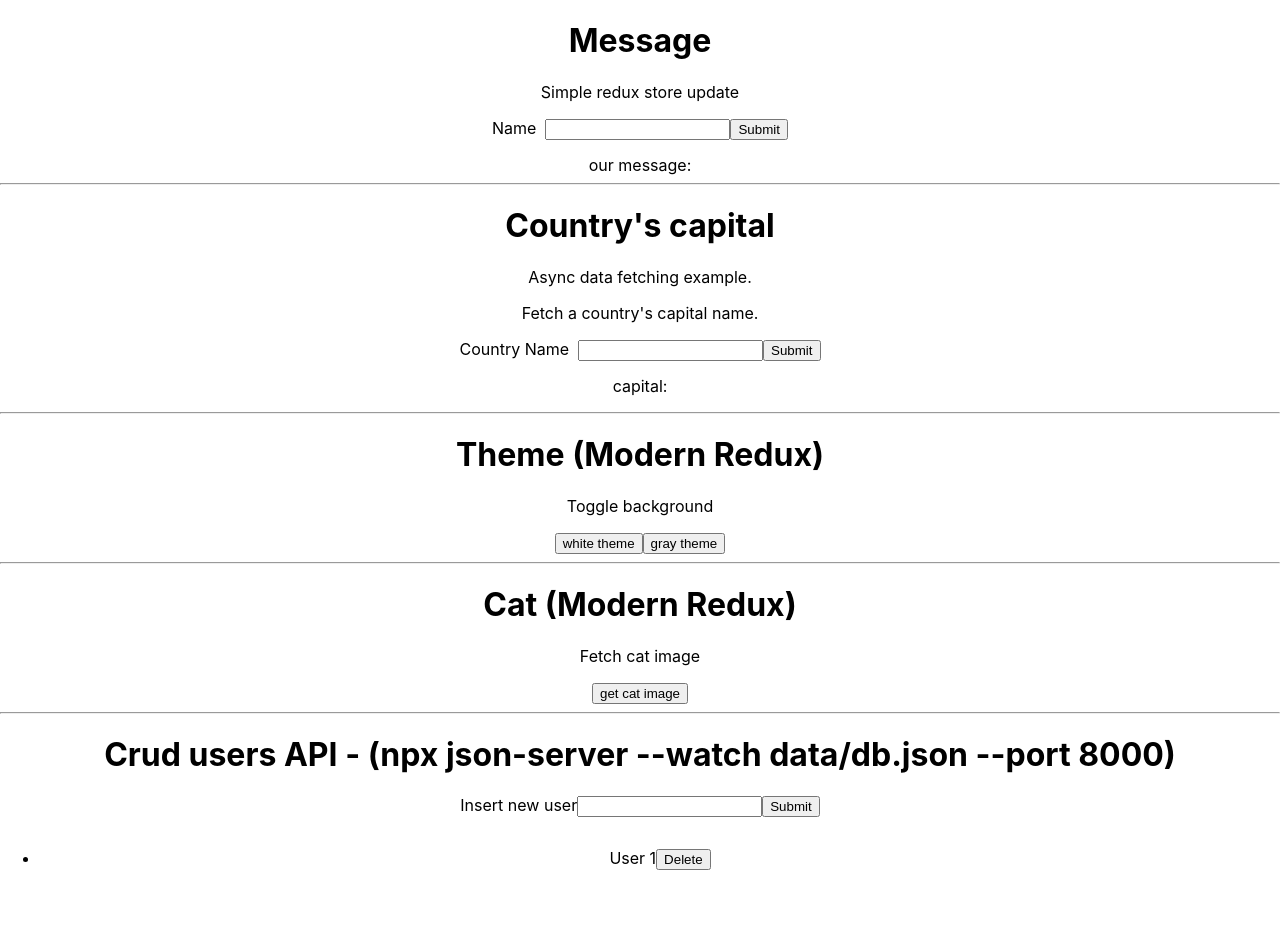
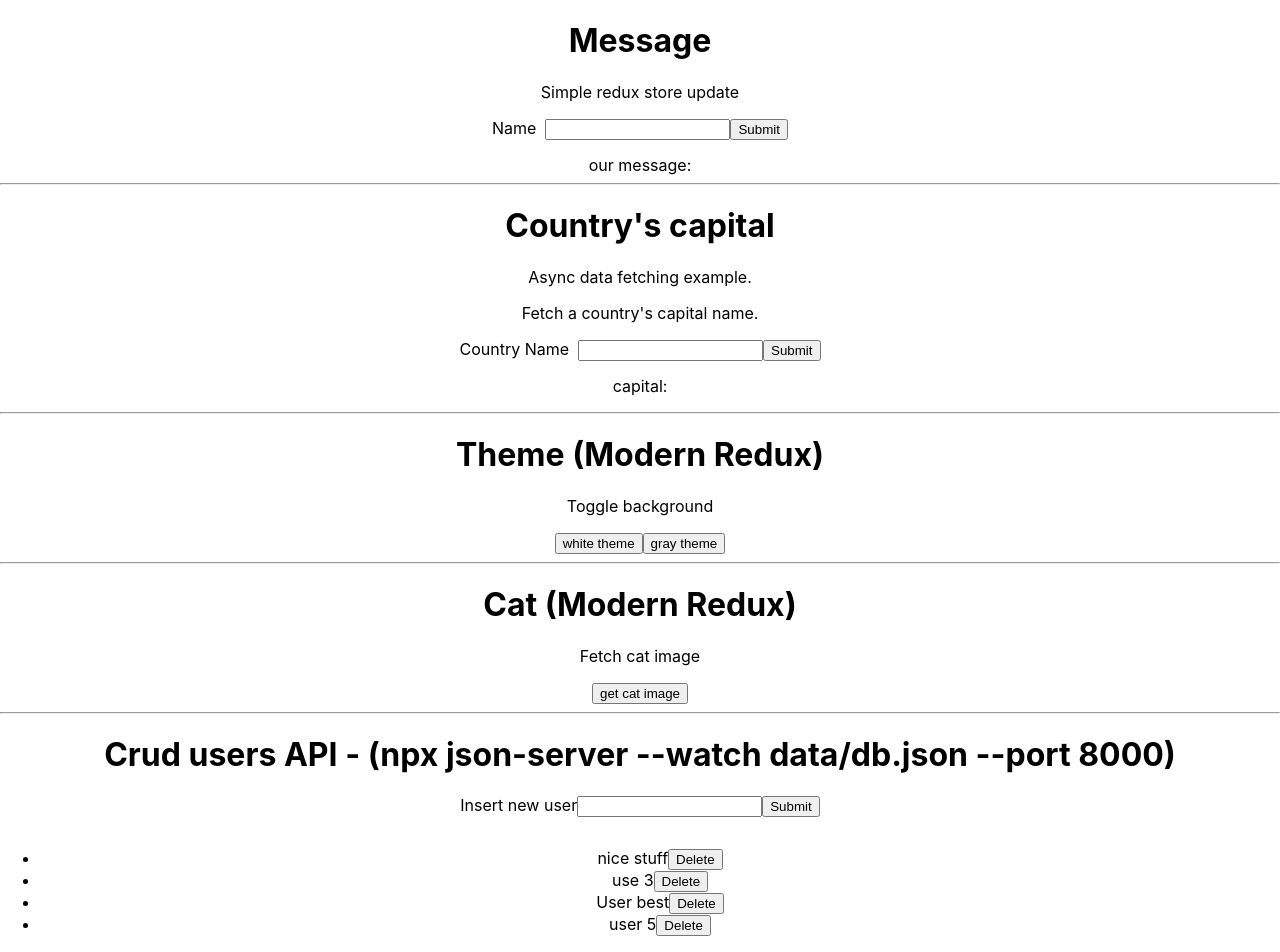
Before and after one commit to frankagathos/modern-redux, a React (Create React App) app: page / in a window 1280 px wide. Before the commit the page ends 886 px from the top, so only its background shows below. Built offline with nearby package versions, Linux system fonts and the light colour scheme; data requests are answered from the project's data file.

Commit message:
added builder because in slice since is recommended

```diff
--- a/data/db.json
+++ b/data/db.json
@@ -1,8 +1,20 @@
 {
   "users": [
     {
-      "name": "User 1",
+      "name": " nice stuff",
       "id": 1
+    },
+    {
+      "name": "use 3",
+      "id": 2
+    },
+    {
+      "name": "User best",
+      "id": 3
+    },
+    {
+      "name": "user 5",
+      "id": 4
     }
   ]
 }
--- a/src/application/usersSlice.js
+++ b/src/application/usersSlice.js
@@ -13,29 +13,36 @@ const userSlice = createSlice({
         data: null,
         error: null
     },
-    extraReducers: {
-        [getUsers.pending]: state => { state.loading = true },
-        [getUsers.fulfilled]: (state, action) => {
+    extraReducers: (builder) => {
+        builder.addCase(getUsers.pending, state => { state.loading = true })
+        builder.addCase(
+            getUsers.fulfilled, (state, action) => {
                 state.loading = false;
                 state.data = action.payload
-        },
-        [getUsers.rejected]: (state, action) => {
+            })
+        builder.addCase(
+            getUsers.rejected, (state, action) => {
                 state.loading = false;
                 state.error = action.error.message
-        },
-        [addNewUser.fulfilled]: (state, action) => {
+            }
+        )
+        builder.addCase(
+            addNewUser.fulfilled, (state, action) => {
                 state.data.push(action.payload);
-        },
-        [addNewUser.rejected]: (state, action) => {
+            }
+        )
+        builder.addCase(
+            addNewUser.rejected, (state, action) => {
                 state.error = action.error.message
-        },
-        [deleteUser.fulfilled]: (state, action) => {
+            }
+        )
+        builder.addCase(deleteUser.fulfilled, (state, action) => {
             const newUsers = state.data.filter(user => user.id !== action.payload)
             state.data = newUsers;
-        },
-        [deleteUser.rejected]: (state, action) => {
+        })
+        builder.addCase(deleteUser.rejected, (state, action) => {
             state.error = action.error.message
-        }
+        })
     }
 })
 
```
Lines whose indentation alone changed are shown as unchanged.
